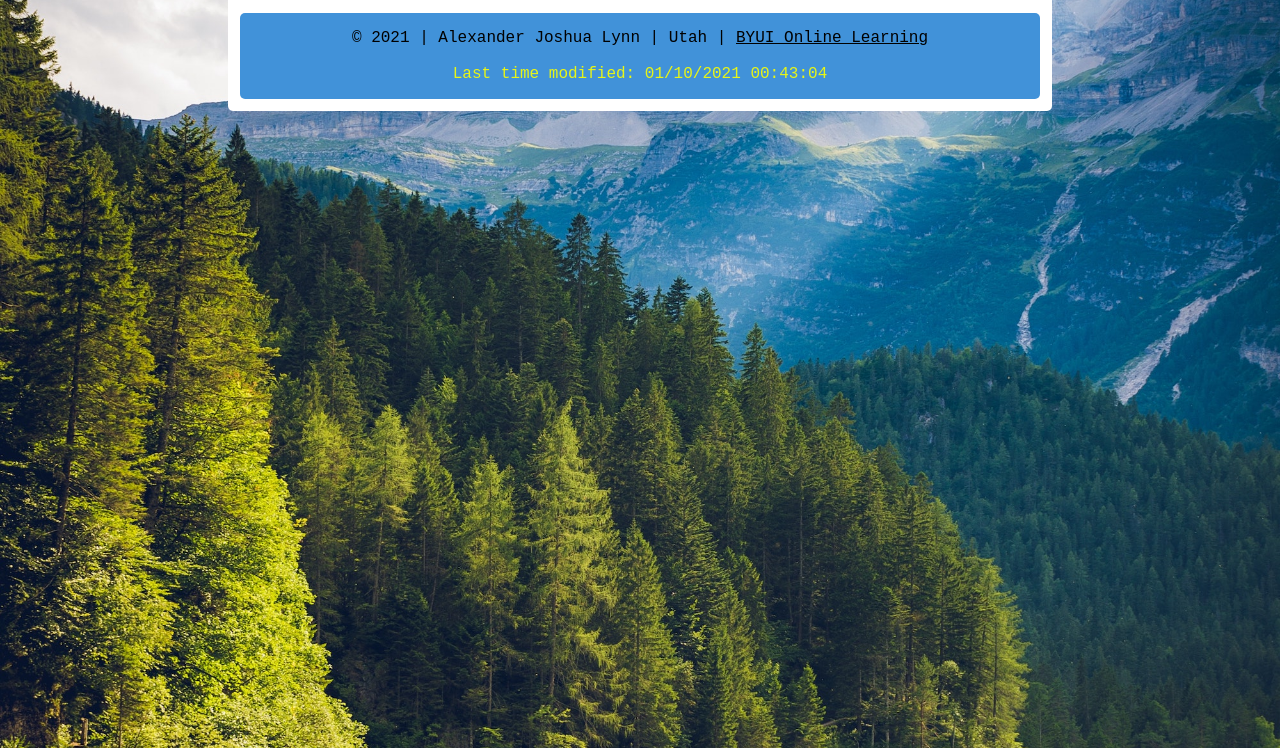
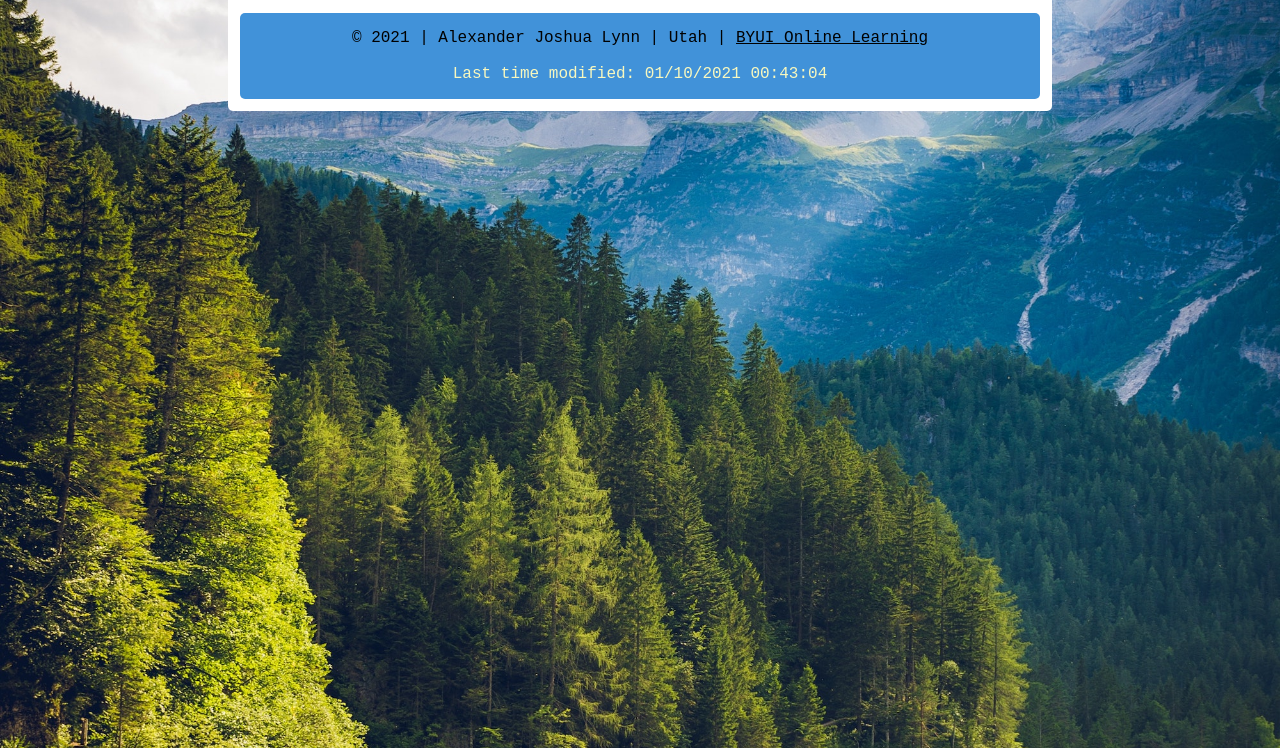
Before and after one commit to AlexanderLynn/alexanderlynn.github.io, a plain HTML site: page index.html in a window 1280 px wide. Shown: the part 352-1100 px from the top of the page. Drawn offline with Linux system fonts and the light colour scheme; a web font is replaced by a local one.

Commit message:
Fixed Contrast issues

```diff
--- a/css/homepage.css
+++ b/css/homepage.css
@@ -57,7 +57,7 @@ a:link {
     display: inline;
 }
 #lastModifiedDate {
-    color: #E7F518;
+    color: #F8F8BF;
 }
 @media screen and (max-width: 550px){
     header h1 {
```
